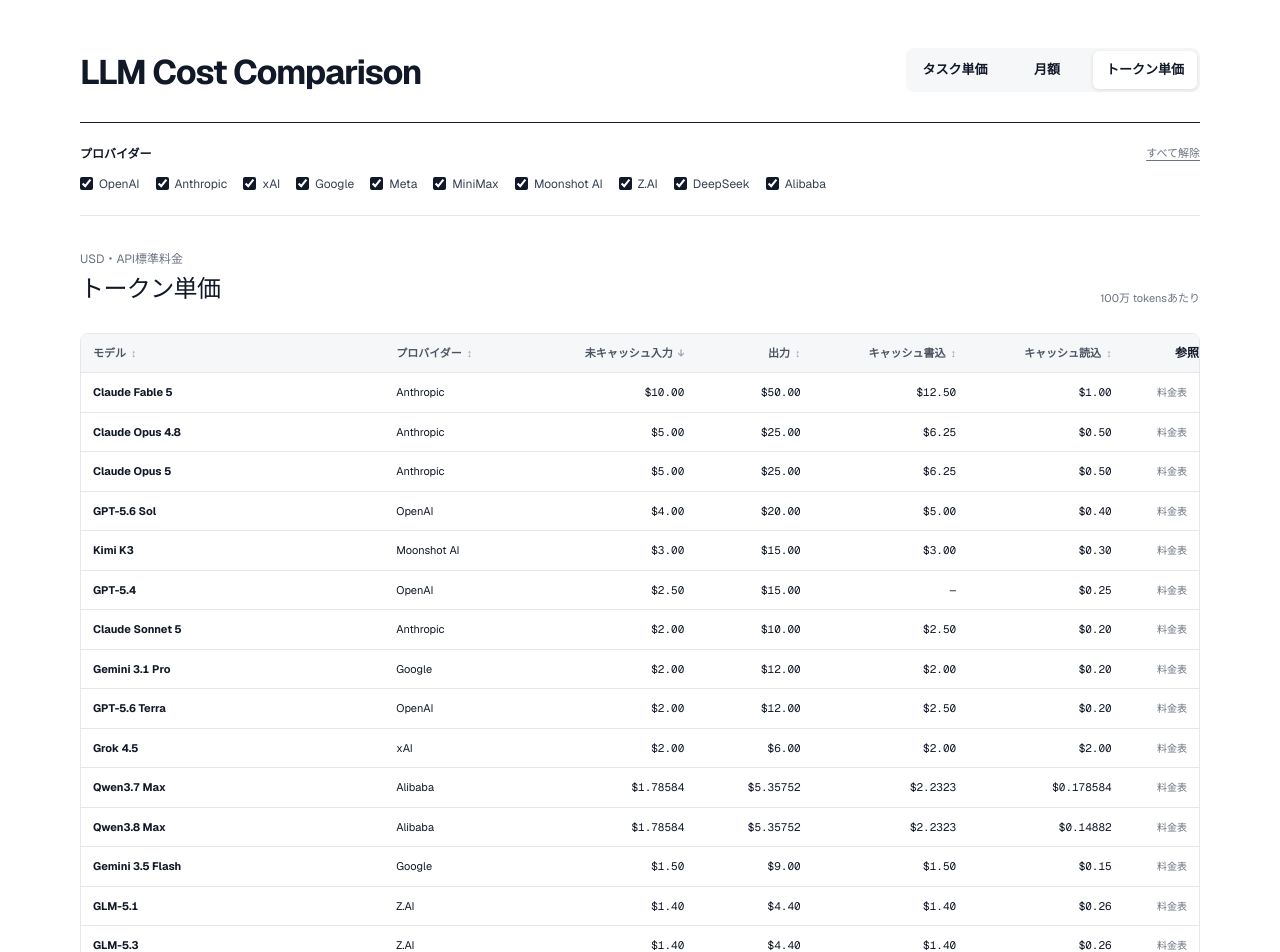
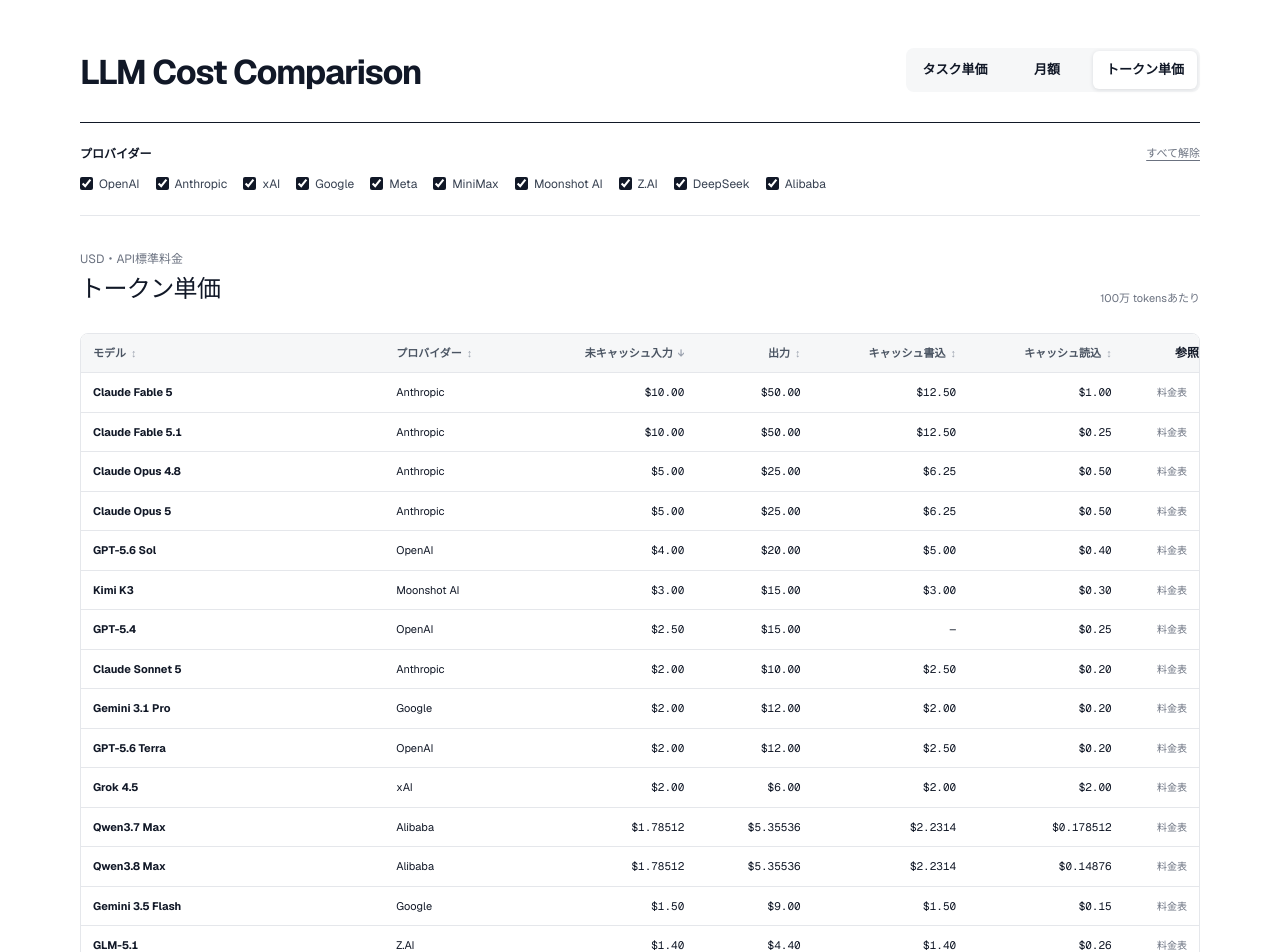
Before and after one commit to kody-takuya/AI-cost-comparison, a Next.js app: page / in a window 1280 px wide. Shown: the top 952 px of the page. Built offline with nearby package versions, Linux system fonts and the light colour scheme.

Commit message:
feat: add Claude Fable 5.1 pricing

```diff
--- a/data/pricing.json
+++ b/data/pricing.json
@@ -1,5 +1,5 @@
 {
-  "updatedAt": "2026-09-01",
+  "updatedAt": "2026-09-02",
   "notice": "DeepSeekの時間帯別料金は2026-08-17 01:00 JSTから適用。ピークは10:00–13:00、15:00–19:00 JSTで、それ以外はオフピークです。GLM-5.3 Flashは2026-09-10 01:00 JSTまでの期間限定価格です。",
   "models": [
     {
@@ -73,6 +73,18 @@
         "cacheRead": 0.02
       },
       "source": "https://developers.openai.com/api/docs/models/gpt-5.4-nano"
+    },
+    {
+      "id": "claude-fable-5.1",
+      "provider": "Anthropic",
+      "name": "Claude Fable 5.1",
+      "pricing": {
+        "input": 10,
+        "output": 50,
+        "cacheWrite": 12.5,
+        "cacheRead": 0.25
+      },
+      "source": "https://platform.claude.com/docs/en/models/fable-5-1/overview"
     },
     {
       "id": "claude-fable-5",
@@ -463,10 +475,10 @@
       "provider": "Alibaba",
       "name": "Qwen3.8 Max",
       "pricing": {
-        "input": 1.78584,
-        "output": 5.35752,
-        "cacheWrite": 2.2323,
-        "cacheRead": 0.14882
+        "input": 1.78512,
+        "output": 5.35536,
+        "cacheWrite": 2.2314,
+        "cacheRead": 0.14876
       },
       "source": "https://help.aliyun.com/en/model-studio/qwen3-8-max"
     },
@@ -475,10 +487,10 @@
       "provider": "Alibaba",
       "name": "Qwen3.8 Flash",
       "pricing": {
-        "input": 0.119056,
-        "output": 0.401814,
-        "cacheWrite": 0.186025,
-        "cacheRead": 0.014882
+        "input": 0.119008,
+        "output": 0.401652,
+        "cacheWrite": 0.18595,
+        "cacheRead": 0.014876
       },
       "source": "https://help.aliyun.com/en/model-studio/qwen3-8-flash"
     },
@@ -487,10 +499,10 @@
       "provider": "Alibaba",
       "name": "Qwen3.7 Max",
       "pricing": {
-        "input": 1.78584,
-        "output": 5.35752,
-        "cacheWrite": 2.2323,
-        "cacheRead": 0.178584
+        "input": 1.78512,
+        "output": 5.35536,
+        "cacheWrite": 2.2314,
+        "cacheRead": 0.178512
       },
       "source": "https://help.aliyun.com/en/model-studio/model-pricing"
     },
--- a/scripts/update-pricing.mjs
+++ b/scripts/update-pricing.mjs
@@ -63,6 +63,35 @@
     cacheRead: Number(match[2]),
     cacheWrite: Number(match[3]),
     output: Number(match[4]),
+  };
+}
+
+function parseAnthropicPricingRow(text, modelName, nextModelName) {
+  const tableStart = text.indexOf(
+    "The following table shows pricing for all Claude models",
+  );
+  const pricingTable = text.slice(tableStart);
+  const rowStart = (name) => {
+    const escapedName = name.replace(/[.*+?^${}()|[\]\\]/g, "\\$&");
+    return pricingTable.search(
+      new RegExp(`${escapedName}(?![\\d.])[^$]{0,100}\\$`, "i"),
+    );
+  };
+  const start = rowStart(modelName);
+  const nextStart = rowStart(nextModelName);
+  const end = nextStart < 0 ? -1 : nextStart;
+  if (tableStart < 0 || start < 0 || end < 0) {
+    throw new Error(`${modelName} pricing row not found`);
+  }
+  const values = [...pricingTable.slice(start, end).matchAll(/\$([\d.]+)\s*\/\s*MTok/gi)].map(
+    (match) => Number(match[1]),
+  );
+  if (values.length < 5) throw new Error(`${modelName} prices not found`);
+  return {
+    input: values[0],
+    cacheWrite: values[1],
+    cacheRead: values[3],
+    output: values[4],
   };
 }
 
@@ -165,6 +194,12 @@
     parse: (text) => parseOpenAITextRates(text, "GPT-5.4 nano"),
   },
   {
+    id: "claude-fable-5.1",
+    url: "https://platform.claude.com/docs/en/about-claude/pricing",
+    parse: (text) =>
+      parseAnthropicPricingRow(text, "Claude Fable 5.1", "Claude Mythos 5.1"),
+  },
+  {
     id: "claude-opus-5",
     url: "https://platform.claude.com/docs/en/about-claude/pricing",
     parse: (text) => {
@@ -191,13 +226,9 @@
   },
   {
     id: "claude-fable-5",
-    url: "https://claude.com/pricing",
-    parse: (text) => {
-      const segment = text.slice(text.indexOf("Fable 5"), text.indexOf("Opus 4.8"));
-      const values = [...segment.matchAll(/\$([\d.]+)\s*\/\s*MTok/gi)].map((match) => Number(match[1]));
-      if (values.length < 4) throw new Error("Fable 5 prices not found");
-      return { input: values[0], output: values[1], cacheWrite: values[2], cacheRead: values[3] };
-    },
+    url: "https://platform.claude.com/docs/en/about-claude/pricing",
+    parse: (text) =>
+      parseAnthropicPricingRow(text, "Claude Fable 5", "Claude Mythos 5"),
   },
   {
     id: "grok-4.5",
@@ -496,6 +527,8 @@
 const previous = await readFile(dataPath, "utf8");
 const previousData = JSON.parse(previous);
 const pricesChanged = JSON.stringify(previousData.models) !== JSON.stringify(data.models);
-if (pricesChanged) data.updatedAt = new Date().toISOString().slice(0, 10);
+if (pricesChanged) {
+  data.updatedAt = new Date(Date.now() + 9 * 60 * 60 * 1000).toISOString().slice(0, 10);
+}
 await writeFile(dataPath, `${JSON.stringify(data, null, 2)}\n`);
 console.log(pricesChanged ? "Pricing data changed." : "Pricing data is current.");
```
Also changed, not shown: 1 other file (tests, documents, lock files or other folders).
